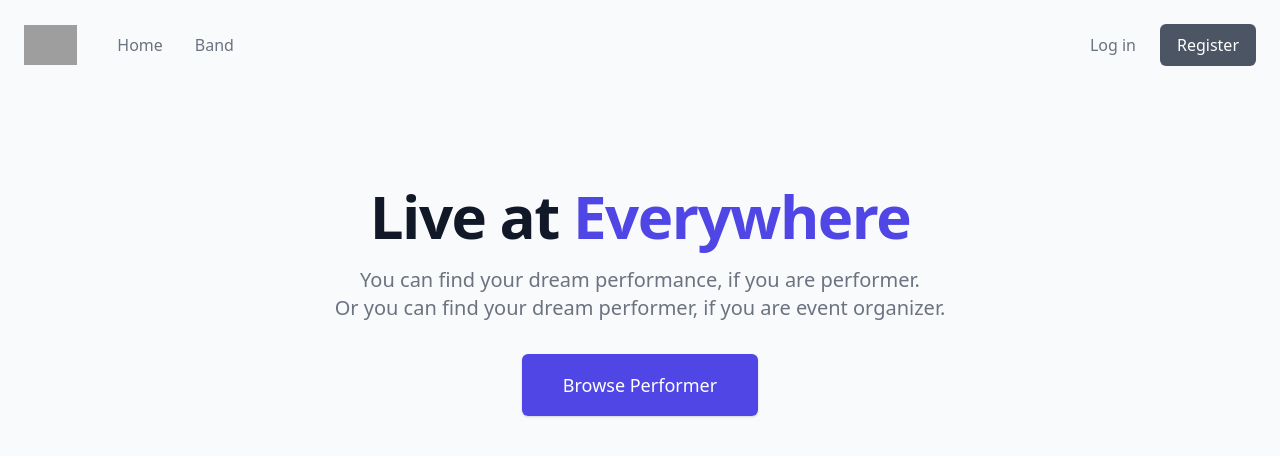
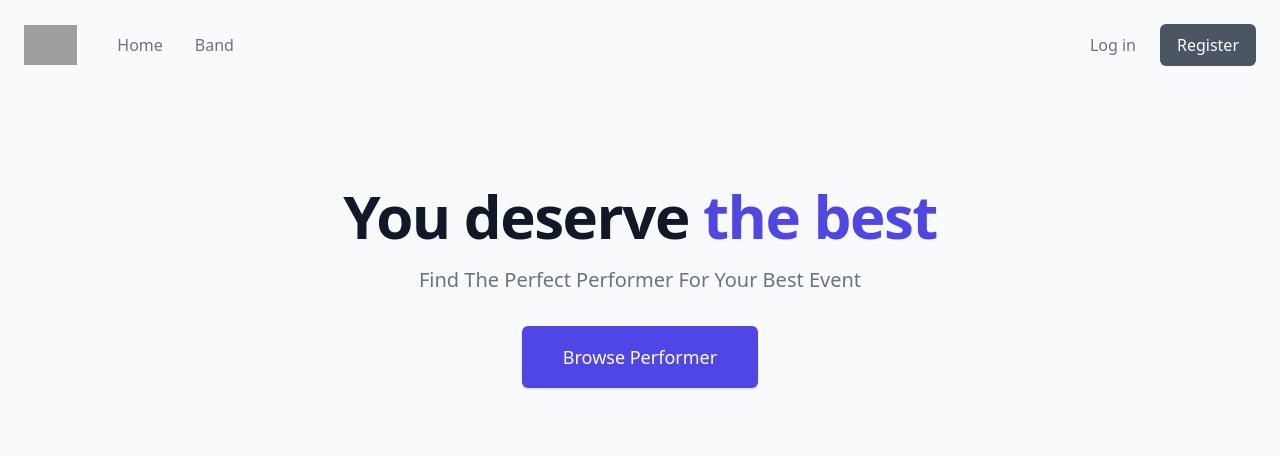
Before and after one commit to Team-08-Bandly/Client, a React (Create React App) app: page / in a window 1280 px wide. Shown: the top 456 px of the page. Built offline with nearby package versions, Linux system fonts and the light colour scheme; no server answers; grey boxes are pictures that could not be loaded; a web font is replaced by a local one; what @tailwindcss/typography would draw is missing.

Commit message:
update some text

```diff
--- a/src/App.js
+++ b/src/App.js
@@ -16,6 +16,7 @@ import Signin from './views/Signin'
 import Signup from './views/Signup'
 import Band from './views/Band'
 import Orderform from './views/Orderform'
+import History from './views/History'
 
 function App () {
   const loginStatus = useSelector(state => state.loginStatus.isLoggedIn)
@@ -47,6 +48,9 @@ function App () {
               path='/register'
               render={() => (loginStatus ? <Redirect to='/' /> : <Signup />)}
             ></Route>
+            <Route path='/history'>
+              <History />
+            </Route>
             <Route exact path='/'>
               <Landing />
             </Route>
--- /dev/null
+++ b/src/views/History.js
@@ -0,0 +1,9 @@
+function History () {
+  return (
+    <>
+      <div></div>
+    </>
+  )
+}
+
+export default History
--- a/src/views/Landing.js
+++ b/src/views/Landing.js
@@ -20,14 +20,13 @@ function Landing () {
       <main className='mt-16 mx-auto max-w-7xl px-4 sm:mt-24'>
         <div className='text-center'>
           <h1 className='text-4xl tracking-tight font-extrabold text-gray-900 sm:text-5xl md:text-6xl'>
-            <span className='block xl:inline'>Live at</span>
+            <span className='block xl:inline'>You deserve</span>
             <span className='block text-indigo-600 xl:inline'>
-              &nbsp;Everywhere
+              &nbsp;the best
             </span>
           </h1>
           <p className='mt-3 max-w-md mx-auto text-base text-gray-500 sm:text-lg md:mt-5 md:text-xl md:max-w-3xl'>
-            You can find your dream performance, if you are performer. <br />
-            Or you can find your dream performer, if you are event organizer.
+            Find The Perfect Performer For Your Best Event
           </p>
           <div className='mt-5 max-w-md mx-auto sm:flex sm:justify-center md:mt-8'>
             <div className='rounded-md shadow'>
```
